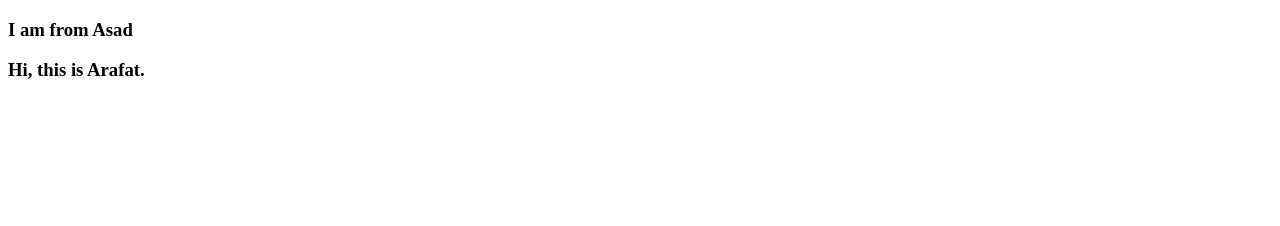
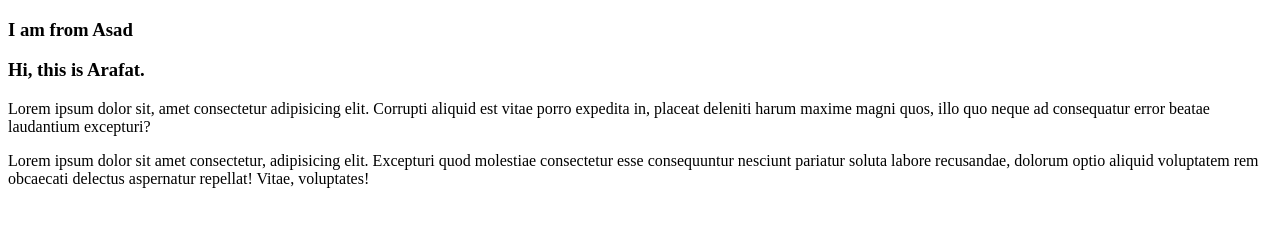
Before and after one commit to Arafat-Bhuiyan/app, a plain HTML site: page index.html in a window 1280 px wide. Drawn offline with Linux system fonts and the light colour scheme.

Commit message:
[P-Tag]: Feature update

```diff
--- a/index.html
+++ b/index.html
@@ -8,5 +8,13 @@
 <body>
     <h3>I am from Asad</h3>
     <h3>Hi, this is Arafat.</h3>
+
+    <p>
+        Lorem ipsum dolor sit, amet consectetur adipisicing elit. Corrupti aliquid est vitae porro expedita in, placeat deleniti harum maxime magni quos, illo quo neque ad consequatur error beatae laudantium excepturi?
+    </p>
+
+    <p>
+        Lorem ipsum dolor sit amet consectetur, adipisicing elit. Excepturi quod molestiae consectetur esse consequuntur nesciunt pariatur soluta labore recusandae, dolorum optio aliquid voluptatem rem obcaecati delectus aspernatur repellat! Vitae, voluptates!
+    </p>
 </body>
 </html>
```
